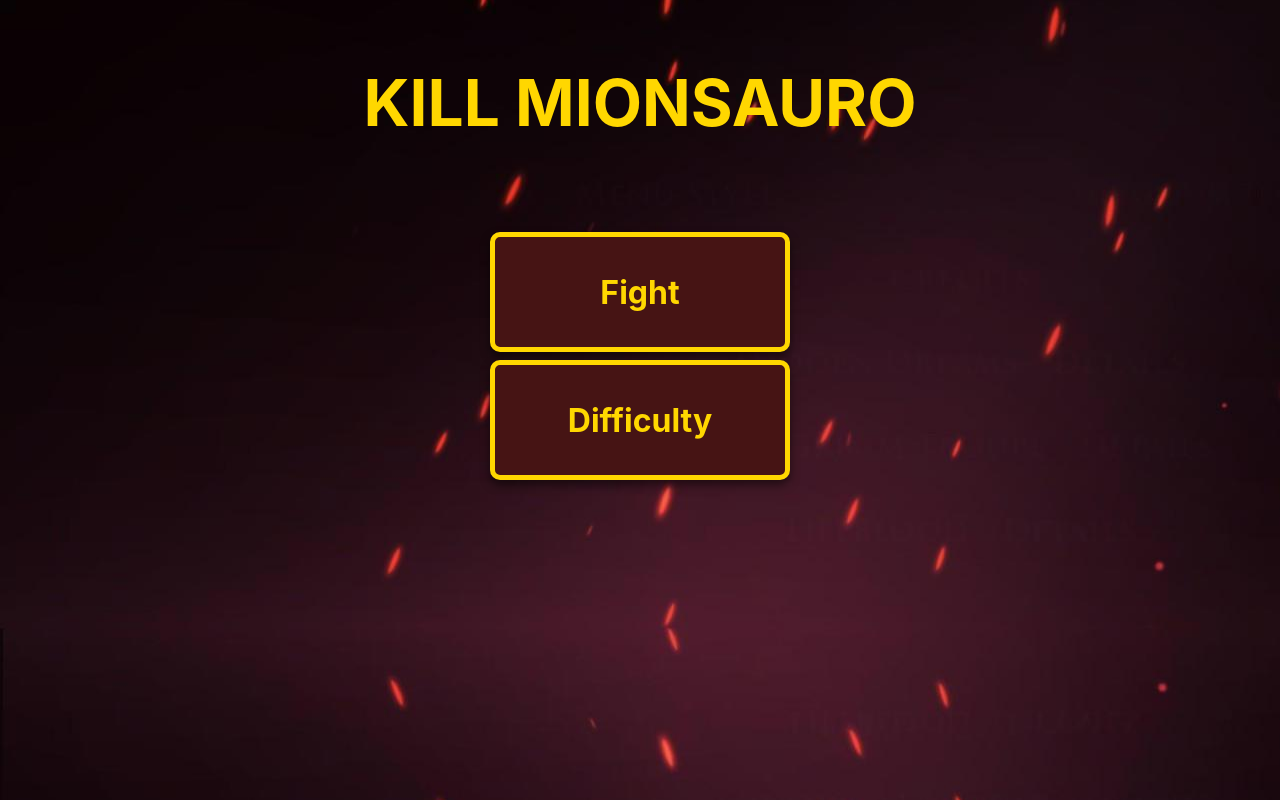
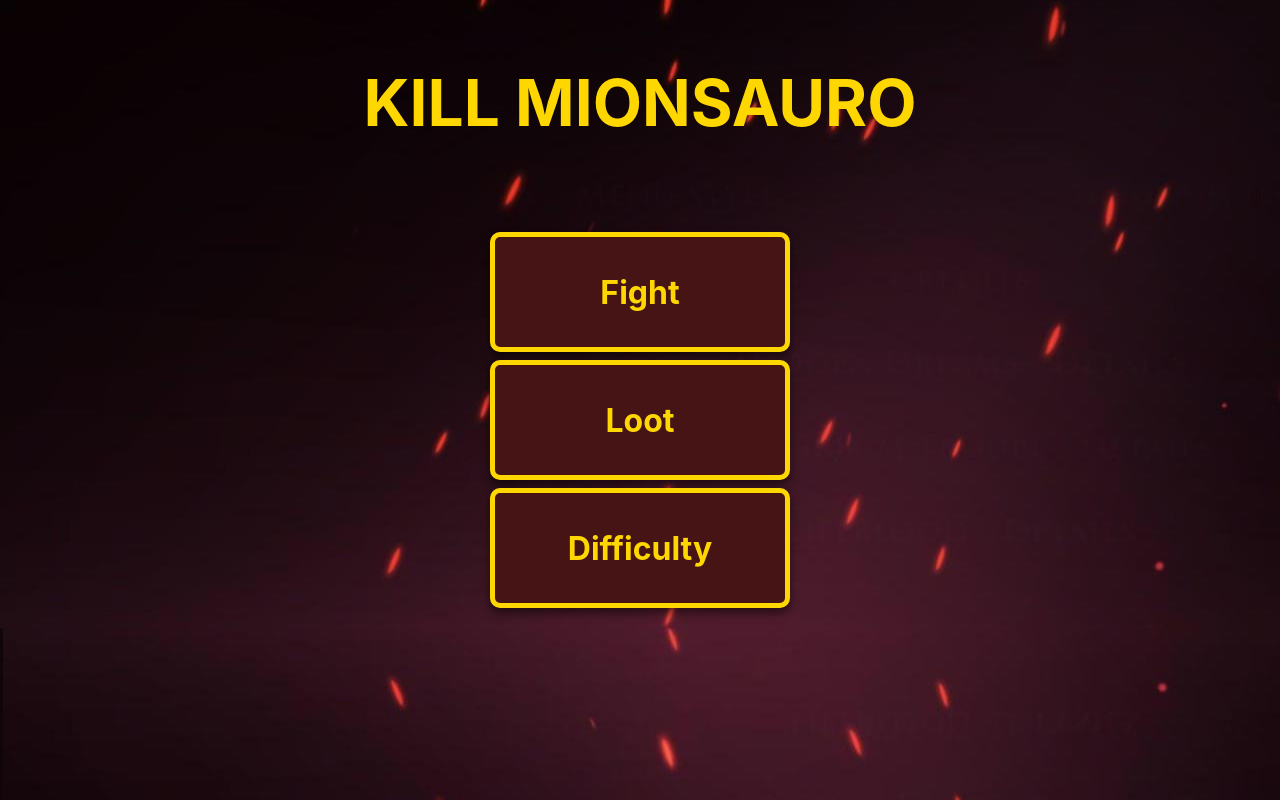
Before and after one commit to projeto-de-algoritmos/PD_LootMionsauro, a React (Create React App) app: page /menu in a window 1280 px wide. Built offline with nearby package versions, Linux system fonts and the light colour scheme.

Commit message:
Create treasuere room page and define routes

```diff
--- a/src/Routes.tsx
+++ b/src/Routes.tsx
@@ -1,6 +1,7 @@
 import { createBrowserRouter, Navigate } from "react-router-dom";
 import Menu from "./pages/Menu/Index";
 import FightRoom from "./pages/FightRoom/Index";
+import TreasureRoom from "./pages/TreasureRoom/Index";
 
 const Router = createBrowserRouter([
     {
@@ -12,6 +13,9 @@ const Router = createBrowserRouter([
     }, {
         path: '/fight',
         element: <FightRoom />
+    }, {
+        path: '/loot',
+        element: <TreasureRoom />
     }
 ]);
 
--- a/src/pages/Menu/Index.tsx
+++ b/src/pages/Menu/Index.tsx
@@ -17,6 +17,9 @@ const Menu = () => {
     const startFight = () => {
         navigate(`/fight`);
     };
+    const lootTreasure = () => {
+        navigate(`/loot`);
+    };
 
     useEffect(() => {
         setDifficulty(LocalStorage.getDifficulty());
@@ -29,7 +32,9 @@ const Menu = () => {
             </Header>
             <Body>
                 <GlobalButton onClick={startFight} text="Fight" primary={true} />
+                <GlobalButton onClick={lootTreasure} text="Loot" primary={true} />
                 <GlobalButton onClick={toggleModal} text="Difficulty" primary={true} />
+
             </Body>
             <Modal isShown={showModal} hide={toggleModal}>
                 <ModalComponentBox>
--- /dev/null
+++ b/src/pages/TreasureRoom/Index.tsx
@@ -0,0 +1,7 @@
+const TreasureRoom = () => {
+    return (
+        <h1>Hello, World!</h1>
+    );
+};
+
+export default TreasureRoom;
--- /dev/null
+++ b/src/pages/TreasureRoom/Style.tsx
@@ -0,0 +1 @@
+import styled from "styled-components";
--- a/src/utils/Treasures.ts
+++ b/src/utils/Treasures.ts
@@ -2,7 +2,6 @@ interface Treasure {
     image: string;
     value: number;
     weight: number;
-
 }
 
 export const Treasures: Treasure[] = [
```
